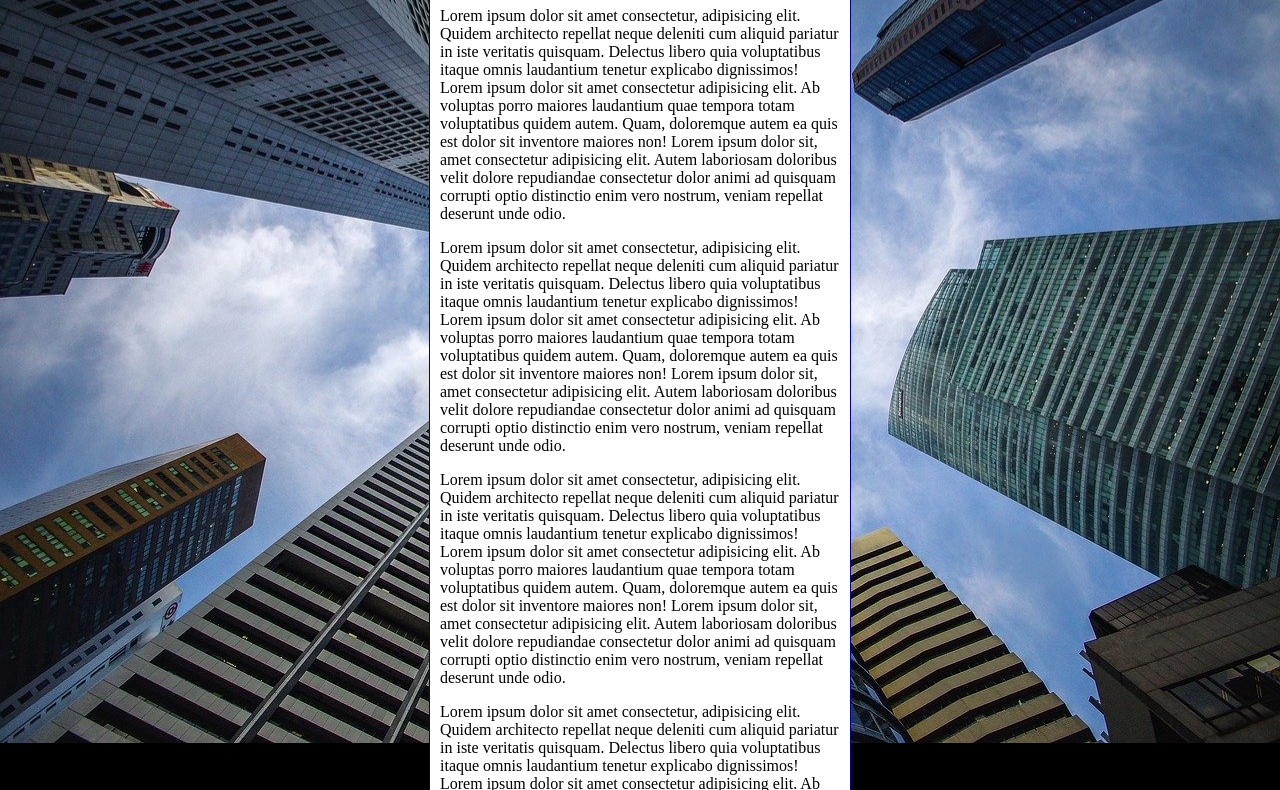
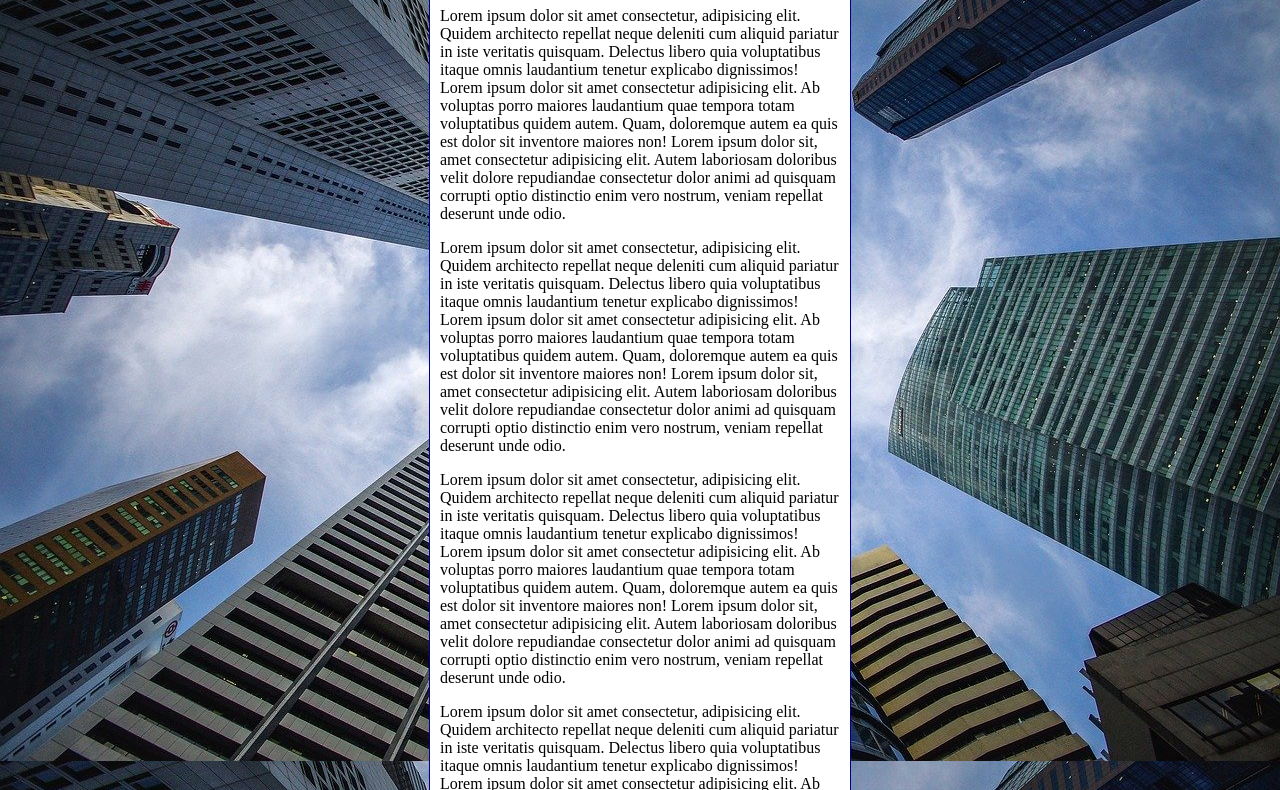
Before and after one commit to gustavodemorais/html5-css3, a plain HTML site: page exercicios/ex022/fundo006.html in a window 1280 px wide. Shown: the part 92-882 px from the top of the page. Drawn offline with Linux system fonts and the light colour scheme.

Commit message:
Update fundo006.html

```diff
--- a/exercicios/ex022/fundo006.html
+++ b/exercicios/ex022/fundo006.html
@@ -4,20 +4,28 @@
     <meta charset="UTF-8">
     <meta http-equiv="X-UA-Compatible" content="IE=edge">
     <meta name="viewport" content="width=device-width, initial-scale=1.0">
-    <title>Document</title>
+    <title>Fundo fixo de tela </title>
+
     <style>
         body{
             height: 100vh;
-            background-color: black;
+            /*background-color: black;
             background-image: url(imagens/wallpaper002.jpg);
             background-position: center center;
             background-repeat: no-repeat;
             background-size: cover;
+            background-attachment: fixed;*/
+
+            /*shorthand - background
+              color > image > position > repeet > [size] > attachment
+              */
+              background: black url(imagens/wallpaper002.jpg) center center no-repeat fixed;
+              background-size: cover;
         }
 
         main{
             background-color: white;
-            width: 400px;
+            max-width: 400px;
             padding: 10px;
             margin: auto;
             border: 1px solid darkblue;
```
